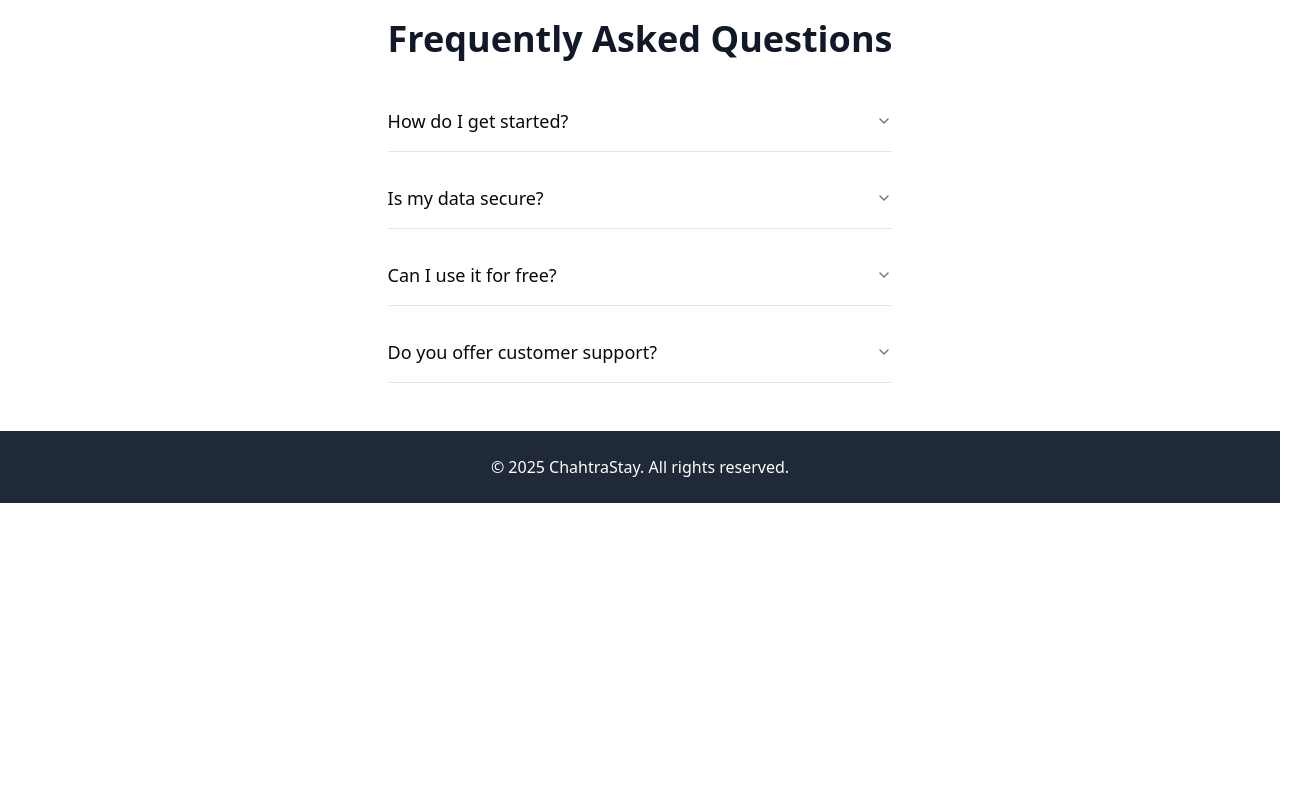
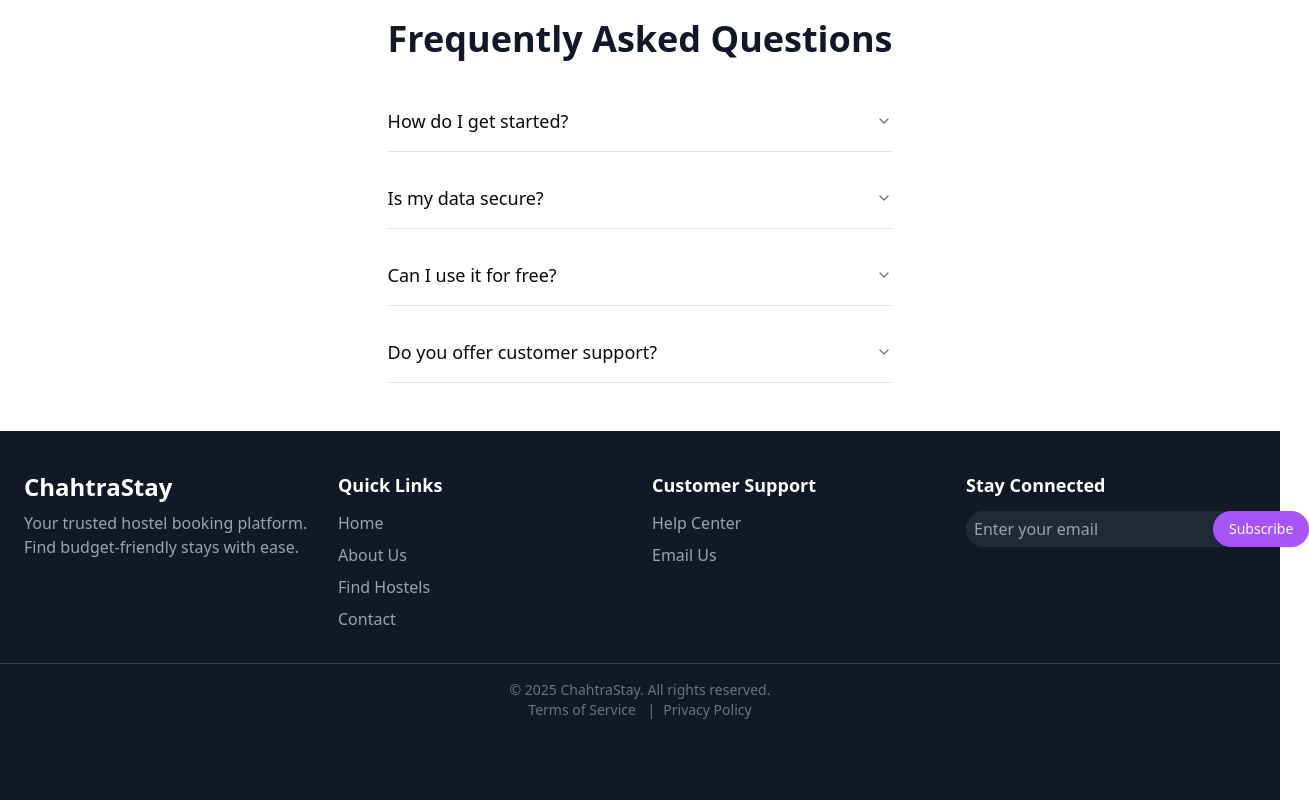
Before and after one commit to Shubhamgupta0309/ChahtraStay, a React (Vite) app in the folder client/: page / in a window 1280 px wide. Shown: the part 2161-2961 px from the top of the page, 1309 px wide, since content can reach past the window. Before the commit the page ends 2664 px from the top, so only its background shows below. Built offline with nearby package versions, Linux system fonts and the light colour scheme.

Commit message:
refactor Footer component for improved layout and add subscription feature; update Header navigation link

```diff
--- a/client/src/components/Footer.jsx
+++ b/client/src/components/Footer.jsx
@@ -1,11 +1,64 @@
-import React from "react";
+import { Button } from "./ui/button";
 
-function Footer() {
+const Footer = () => {
   return (
-    <footer className="w-full py-6 bg-gray-800 text-white text-center">
-      © 2025 ChahtraStay. All rights reserved.
+    <footer className="bg-gray-900 text-white py-10">
+      <div className="container mx-auto px-6 grid grid-cols-1 md:grid-cols-4 gap-6">
+        <div>
+          <h2 className="text-2xl font-bold">ChahtraStay</h2>
+          <p className="mt-2 text-gray-400">
+            Your trusted hostel booking platform. Find budget-friendly stays with ease.
+          </p>
+        </div>
+
+        <div>
+          <h3 className="text-lg font-semibold mb-3">Quick Links</h3>
+          <ul className="space-y-2 text-gray-400">
+            <li><a href="/" className="hover:text-white">Home</a></li>
+            <li><a href="/about" className="hover:text-white">About Us</a></li>
+            <li><a href="/hostels" className="hover:text-white">Find Hostels</a></li>
+            <li><a href="/contact" className="hover:text-white">Contact</a></li>
+          </ul>
+        </div>
+
+        <div>
+          <h3 className="text-lg font-semibold mb-3">Customer Support</h3>
+          <ul className="space-y-2 text-gray-400">
+            <li><a href="/support" className="hover:text-white">Help Center</a></li>
+            <li><a href="mailto:support@chahtrastay.com" className="hover:text-white">
+              Email Us
+            </a></li>
+          </ul>
+        </div>
+
+        <div>
+          <h3 className="text-lg font-semibold mb-3">Stay Connected</h3>
+          <div className="flex items-center bg-gray-800 rounded-full">
+            <input
+              type="email"
+              placeholder="Enter your email"
+              className="bg-transparent text-white outline-none flex-grow px-2 py-1"
+            />
+            <Button className="bg-purple-500 hover:bg-purple-600 px-4 py-2 rounded-full">
+              Subscribe
+            </Button>
+          </div>
+          <div className="flex gap-4 mt-4">
+            <a href="#" className="hover:text-blue-400"><i className="fab fa-facebook-f"></i></a>
+            <a href="#" className="hover:text-blue-400"><i className="fab fa-twitter"></i></a>
+            <a href="#" className="hover:text-blue-400"><i className="fab fa-instagram"></i></a>
+            <a href="#" className="hover:text-blue-400"><i className="fab fa-linkedin-in"></i></a>
+          </div>
+        </div>
+      </div>
+
+      <div className="mt-8 mb-10 text-center text-gray-500 text-sm border-t border-gray-700 pt-4">
+        <p>© {new Date().getFullYear()} ChahtraStay. All rights reserved.</p>
+        <a href="#" className="hover:text-white mx-2">Terms of Service</a> |
+        <a href="#" className="hover:text-white mx-2">Privacy Policy</a>
+      </div>
     </footer>
   );
-}
+};
 
 export default Footer;
--- a/client/src/components/Header.jsx
+++ b/client/src/components/Header.jsx
@@ -10,7 +10,7 @@ const Header = () => {
       <div className="max-w-6xl mx-auto">
         <nav className="flex items-center justify-center space-x-4">
           <Button
-            onClick={() => navigate("/Home")}
+            onClick={() => navigate("/")}
             className="bg-white/10 hover:bg-white/20 text-white rounded-full px-6 py-2 transition-all duration-300"
           >
             Home
```
